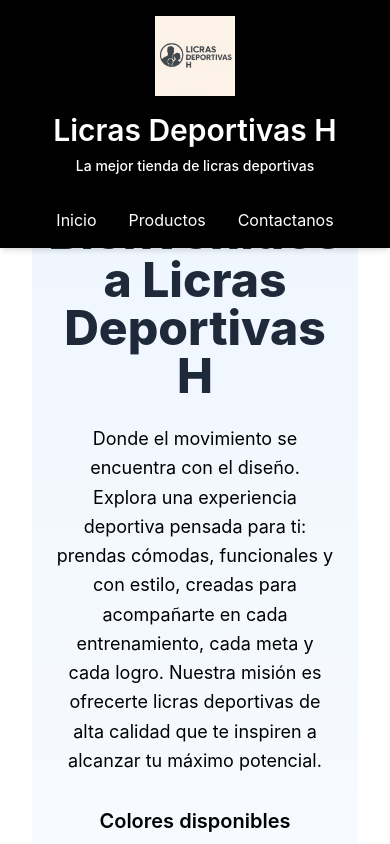
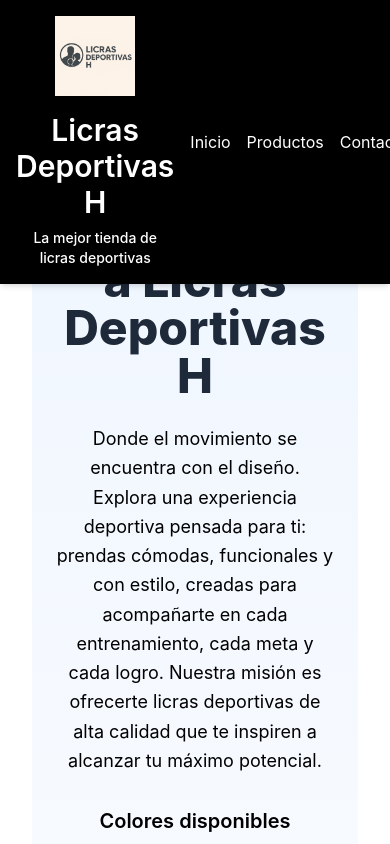
Before and after one commit to Lu1s-png/Proyecto-Licras-Deportivas, a React (Vite) app: page / in a window 390 px wide. Shown: the top 844 px of the page. Built offline with nearby package versions, Linux system fonts and the light colour scheme.

Commit message:
arreglo de nav

```diff
--- a/src/App.jsx
+++ b/src/App.jsx
@@ -5,7 +5,7 @@ function App() {
     <>
     {/* Header */}
       <header className='fixed top-0 left-0 right-0 z-50 w-full bg-black shadow-md transition-all duration-300'>
-        <div className='container mx-auto px-4 sm:px-6 py-4 flex flex-col md:flex-row justify-between items-center gap-4'>
+        <div className='container mx-auto px-4 sm:px-6 py-4 flex flex-row justify-between items-center gap-4'>
           <div className='flex flex-col items-center md:flex-row md:space-x-5'>
             <img src="/logo-página.png" alt="Licras Deportivas H" className='h-20 w-20 mb-4 md:mb-0' />
             <div className='text-center md:text-left space-y-2'>
@@ -14,8 +14,8 @@ function App() {
             </div>
           </div>
 
-          <nav>
-            <ul className='flex space-x-8 mt-4 md:mt-0'>
+          <nav className='self-center'>
+            <ul className='flex space-x-4 md:mt-0'>
               <li><a href="#inicio" className='text-white hover:text-blue-300 transition-colors duration-300'>Inicio</a></li>
               <li><a href="#productos" className='text-white hover:text-blue-300 transition-colors duration-300'>Productos</a></li>
               <li><a href="#contacto" className='text-white hover:text-blue-300 transition-colors duration-300'>Contactanos</a></li>
```
